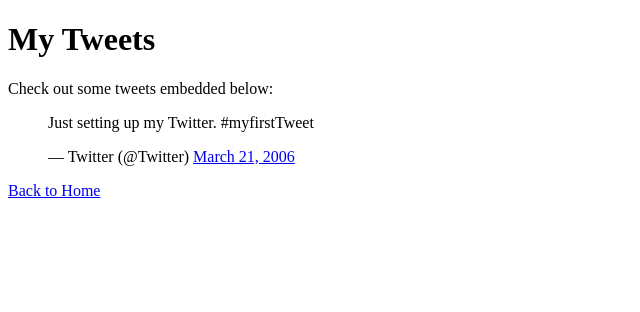
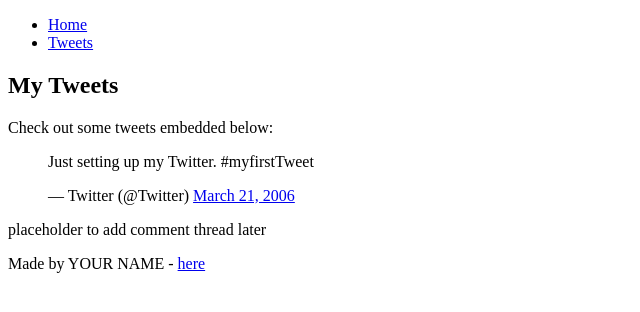
Before and after one commit to ihdihCH/My_First_Portfolio, a plain HTML site: page html_basic/tweets.html in a window 1280 px wide. Shown: the whole page, without its empty margins (0-640 px from the left). Drawn offline with Linux system fonts and the light colour scheme.

Commit message:
Update index.html and tweets.html with header, main, footer structure

```diff
--- a/html_basic/tweets.html
+++ b/html_basic/tweets.html
@@ -2,13 +2,23 @@
 <html lang="en">
   <head>
     <meta charset="UTF-8" />
-    <title>My Tweets</title>
+    <title>My Portfolio - Tweets</title>
   </head>
   <body>
+    <!-- HEADER -->
+    <header>
+      <ul>
+        <li><a href="index.html">Home</a></li>
+        <li><a href="tweets.html">Tweets</a></li>
+      </ul>
+    </header>
+
+    <!-- MAIN -->
+    <main>
+      <article>
         <h1>My Tweets</h1>
         <p>Check out some tweets embedded below:</p>
 
-    <!-- مثال على تضمين تغريدة واحدة من تويتر -->
         <blockquote class="twitter-tweet">
           <p lang="en" dir="ltr">Just setting up my Twitter. #myfirstTweet</p>
           &mdash; Twitter (@Twitter)
@@ -21,8 +31,18 @@
           src="https://platform.twitter.com/widgets.js"
           charset="utf-8"
         ></script>
+      </article>
+      <aside>
+        <p>placeholder to add comment thread later</p>
+      </aside>
+    </main>
 
-    <!-- رابط للعودة إلى الصفحة الرئيسية -->
-    <p><a href="index.html">Back to Home</a></p>
+    <!-- FOOTER -->
+    <footer>
+      <p>
+        Made by YOUR NAME -
+        <a href="https://github.com/ihdihCH" target="_blank">here</a>
+      </p>
+    </footer>
   </body>
 </html>
```
Also changed, not shown: html_basic/index.html (+25 -2 lines). Lines whose indentation alone changed are shown as unchanged.
